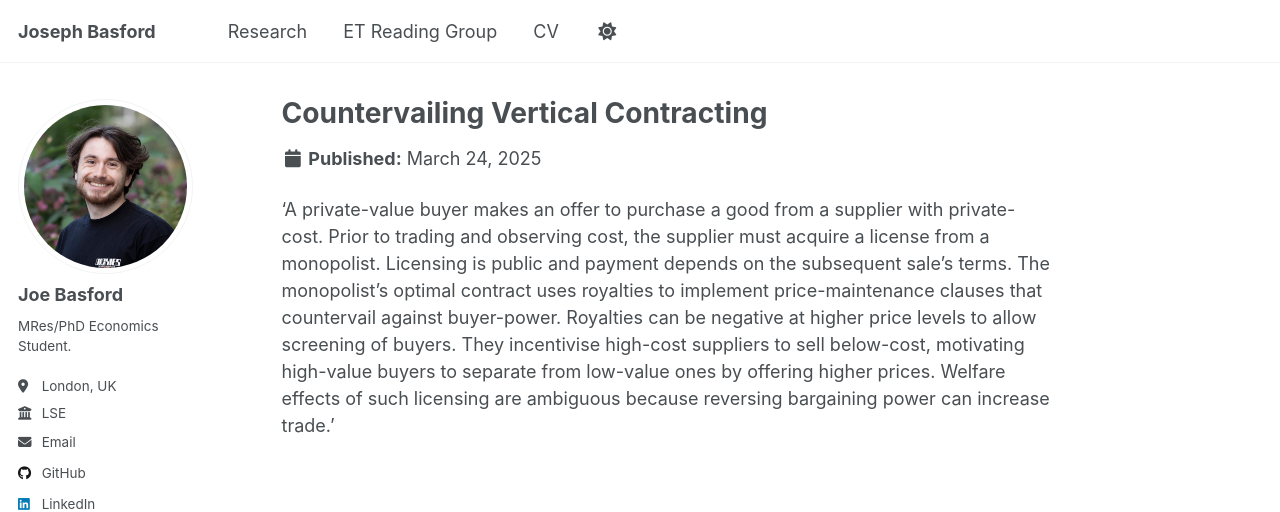
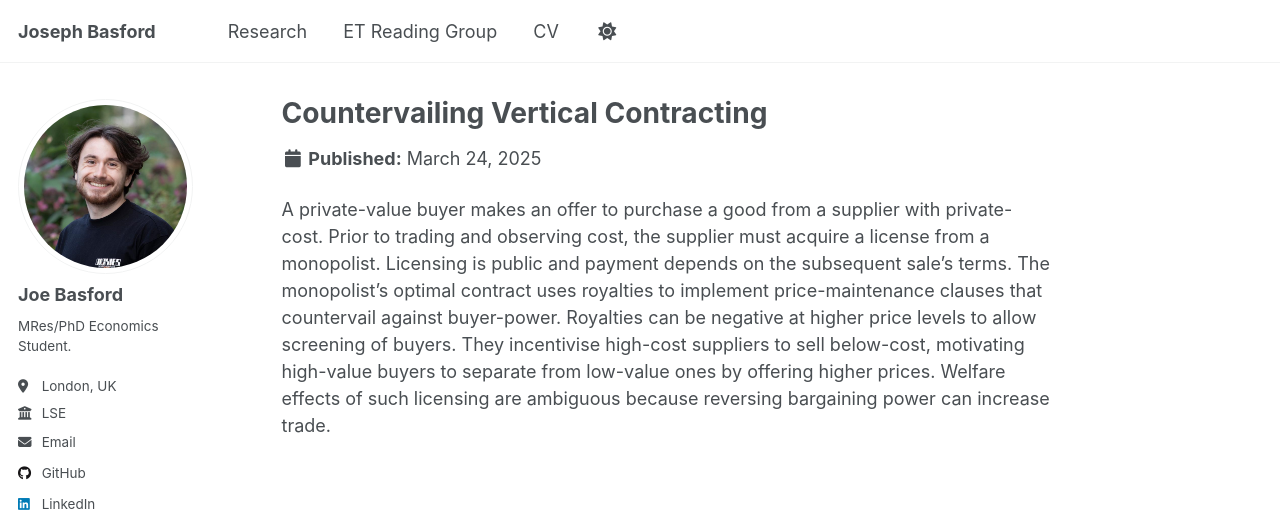
Before and after one commit to Joe-Basford/Joe-Basford.github.io, a Jekyll site: the page built from _publications/CVC_03_2025.md, in a window 1280 px wide and 987 px high. Shown: the top 512 px of the window. Built offline with Jekyll 4.4.1, drawn with Linux system fonts in a browser that asks for light colours.

Commit message:
Update CVC_03_2025.md

```diff
--- a/_publications/CVC_03_2025.md
+++ b/_publications/CVC_03_2025.md
@@ -5,4 +5,4 @@ category: manuscripts
 permalink: /publication/CVC_03_2025
 ---
 
-'A private-value buyer makes an offer to purchase a good from a supplier with private-cost. Prior to trading and observing cost, the supplier must acquire a license from a monopolist. Licensing is public and payment depends on the subsequent sale’s terms. The monopolist’s optimal contract uses royalties to implement price-maintenance clauses that countervail against buyer-power. Royalties can be negative at higher price levels to allow screening of buyers. They incentivise high-cost suppliers to sell below-cost, motivating high-value buyers to separate from low-value ones by offering higher prices. Welfare effects of such licensing are ambiguous because reversing bargaining power can increase trade.'
+A private-value buyer makes an offer to purchase a good from a supplier with private-cost. Prior to trading and observing cost, the supplier must acquire a license from a monopolist. Licensing is public and payment depends on the subsequent sale’s terms. The monopolist’s optimal contract uses royalties to implement price-maintenance clauses that countervail against buyer-power. Royalties can be negative at higher price levels to allow screening of buyers. They incentivise high-cost suppliers to sell below-cost, motivating high-value buyers to separate from low-value ones by offering higher prices. Welfare effects of such licensing are ambiguous because reversing bargaining power can increase trade.
```
